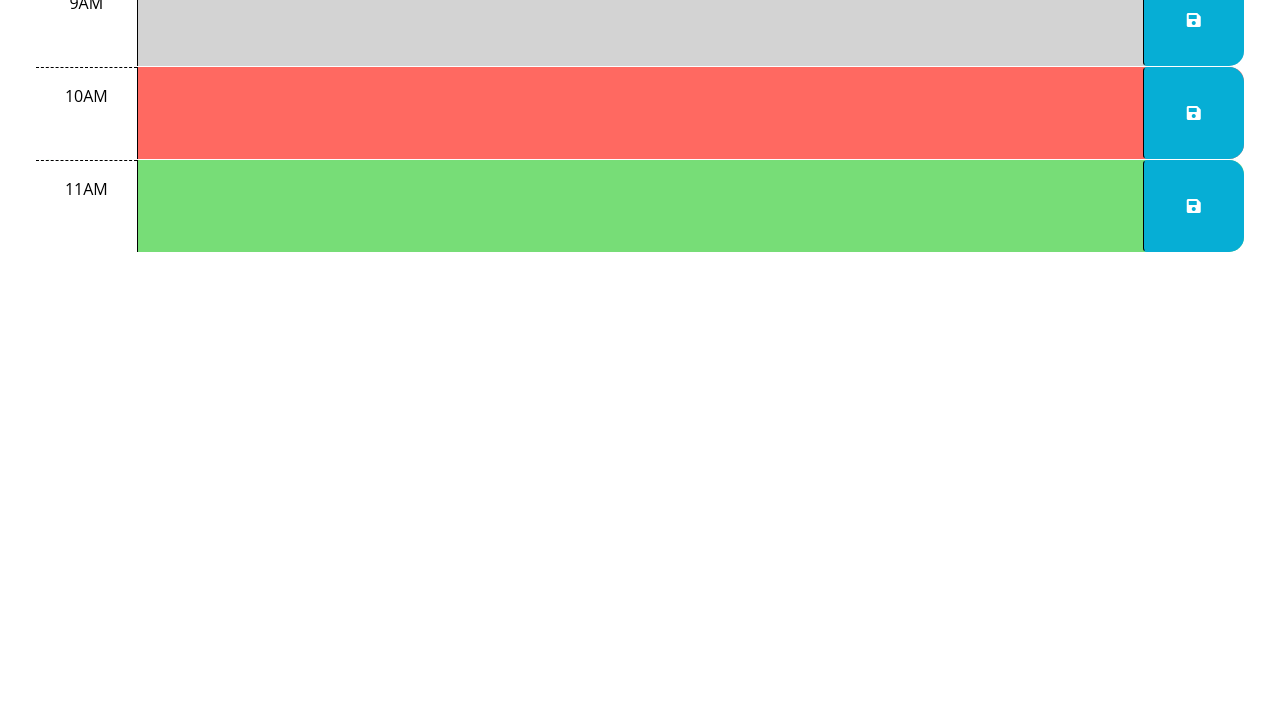
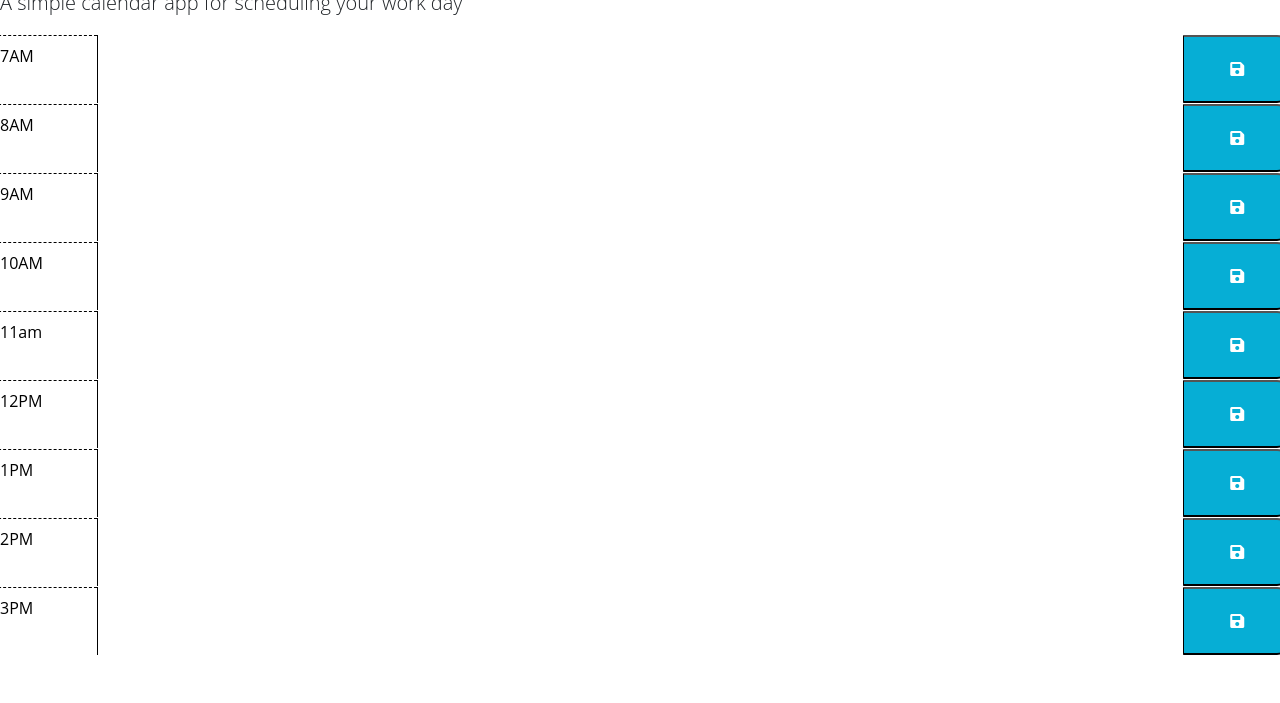
Before and after one commit to courtneysacco/day-to-day, a plain HTML site: page index.html in a window 1280 px wide. Shown: the part 97-800 px from the top of the page. Drawn offline with nearby package versions, Linux system fonts and the light colour scheme.

Commit message:
picked out times and updated html

```diff
--- a/index.html
+++ b/index.html
@@ -25,55 +25,73 @@
   </head>
 
   <body>
-    <header class="jumbotron"
+    <header class="jumbotron"></header>
       <h1 class="display-3">Work Day Scheduler</h1>
       <p class="lead">A simple calendar app for scheduling your work day</p>
       <p id="currentDay" class="lead"></p>
     </header>
-    <div class="container-fluid px-5">
-      <!-- Use class for "past", "present", and "future" to apply styles to the
-        time-block divs accordingly. The javascript will need to do this by
-        adding/removing these classes on each div by comparing the hour in the
-        id to the current hour. The html provided below is meant to be an example
-        demonstrating how the css provided can be leveraged to create the
-        desired layout and colors. The html below should be removed or updated
-        in the finished product. Remember to delete this comment once the
-        code is implemented.
-        -->
 
-      <!-- Example of a past time block. The "past" class adds a gray background color. -->
-      <div id="hour-9" class="row time-block past">
-        <div class="col-2 col-md-1 hour text-center py-3">9AM</div>
-        <textarea class="col-8 col-md-10 description" rows="3"> </textarea>
-        <button class="btn saveBtn col-2 col-md-1" aria-label="save">
-          <i class="fas fa-save" aria-hidden="true"></i>
-        </button>
-      </div>
-
-      <!-- Example of a present time block. The "present" class adds a red background color. -->
-      <div id="hour-10" class="row time-block present">
-        <div class="col-2 col-md-1 hour text-center py-3">10AM</div>
-        <textarea class="col-8 col-md-10 description" rows="3"> </textarea>
-        <button class="btn saveBtn col-2 col-md-1" aria-label="save">
-          <i class="fas fa-save" aria-hidden="true"></i>
-        </button>
-      </div>
-
-      <!-- Example of a future time block. The "future" class adds a green background color. -->
-      <div id="hour-11" class="row time-block future">
-        <div class="col-2 col-md-1 hour text-center py-3">11AM</div>
-        <textarea class="col-8 col-md-10 description" rows="3"> </textarea>
-        <button class="btn saveBtn col-2 col-md-1" aria-label="save">
-          <i class="fas fa-save" aria-hidden="true"></i>
-        </button>
-      </div>
+    <!-- Time Blocks -->
+    <!-- 7am - 3pm -->
+    <div class="container"></div>
+    <div class="row time-block" id="7">
+      <div class="col-1 hour pt-2">7AM</div>
+      <textarea class="col-10 description"></textarea>
+      <button class="col-1 saveBtn"><i class="fas fa-save"></i></button>
     </div>
 
-    <script src="https://cdnjs.cloudflare.com/ajax/libs/jquery/3.2.1/jquery.min.js"></script>
-    <script src="https://cdn.jsdelivr.net/npm/dayjs@1.11.3/dayjs.min.js"
-    integrity="sha256-iu/zLUB+QgISXBLCW/mcDi/rnf4m4uEDO0wauy76x7U="
-    crossorigin="anonymous"></script>
+    <div class="row time-block" id="8">
+      <div class="col-1 hour pt-2">8AM</div>
+      <textarea class="col-10 description"></textarea>
+      <button class="col-1 saveBtn"><i class="fas fa-save"></i></button>
+    </div>
 
-    <script src="script.js"></script>
-  </body>
+    <div class="row time-block" id="9">
+      <div class="col-1 hour pt-2">9AM</div>
+      <textarea class="col-10 description"></textarea>
+      <button class="col-1 saveBtn"><i class="fas fa-save"></i></button>
+    </div>
+
+    <div class="row time-block" id="10">
+      <div class="col-1 hour pt-2">10AM</div>
+      <textarea class="col-10 description"></textarea>
+      <button class="col-1 saveBtn"><i class="fas fa-save"></i></button>
+    </div>
+
+    <div class="row time-block" id="11">
+      <div class="col-1 hour pt-2">11am</div>
+      <textarea class="col-10 description"></textarea>
+      <button class="col-1 saveBtn"><i class="fas fa-save"></i></button>
+    </div>
+
+    <div class="row time-block" id="12">
+      <div class="col-1 hour pt-2">12PM</div>
+      <textarea class="col-10 description"></textarea>
+      <button class="col-1 saveBtn"><i class="fas fa-save"></i></button>
+    </div>
+
+    <div class="row time-block" id="13">
+      <div class="col-1 hour pt-2">1PM</div>
+      <textarea class="col-10 description"></textarea>
+      <button class="col-1 saveBtn"><i class="fas fa-save"></i></button>
+    </div>
+
+    <div class="row time-block" id="14">
+      <div class="col-1 hour pt-2">2PM</div>
+      <textarea class="col-10 description"></textarea>
+      <button class="col-1 saveBtn"><i class="fas fa-save"></i></button>
+    </div>
+
+    <div class="row time-block" id="15">
+      <div class="col-1 hour pt-2">3PM</div>
+      <textarea class="col-10 description"></textarea>
+      <button class="col-1 saveBtn"><i class="fas fa-save"></i></button>
+    </div>
+
+  </div>
+
+  <script src="https://code.jquery.com/jquery-3.4.1.min.js"></script>
+  <script src="https://cdnjs.cloudflare.com/ajax/libs/moment.js/2.24.0/moment.min.js"></script>
+  <script src="assets/js/script.js"></script>
+</body>
 </html>
```
